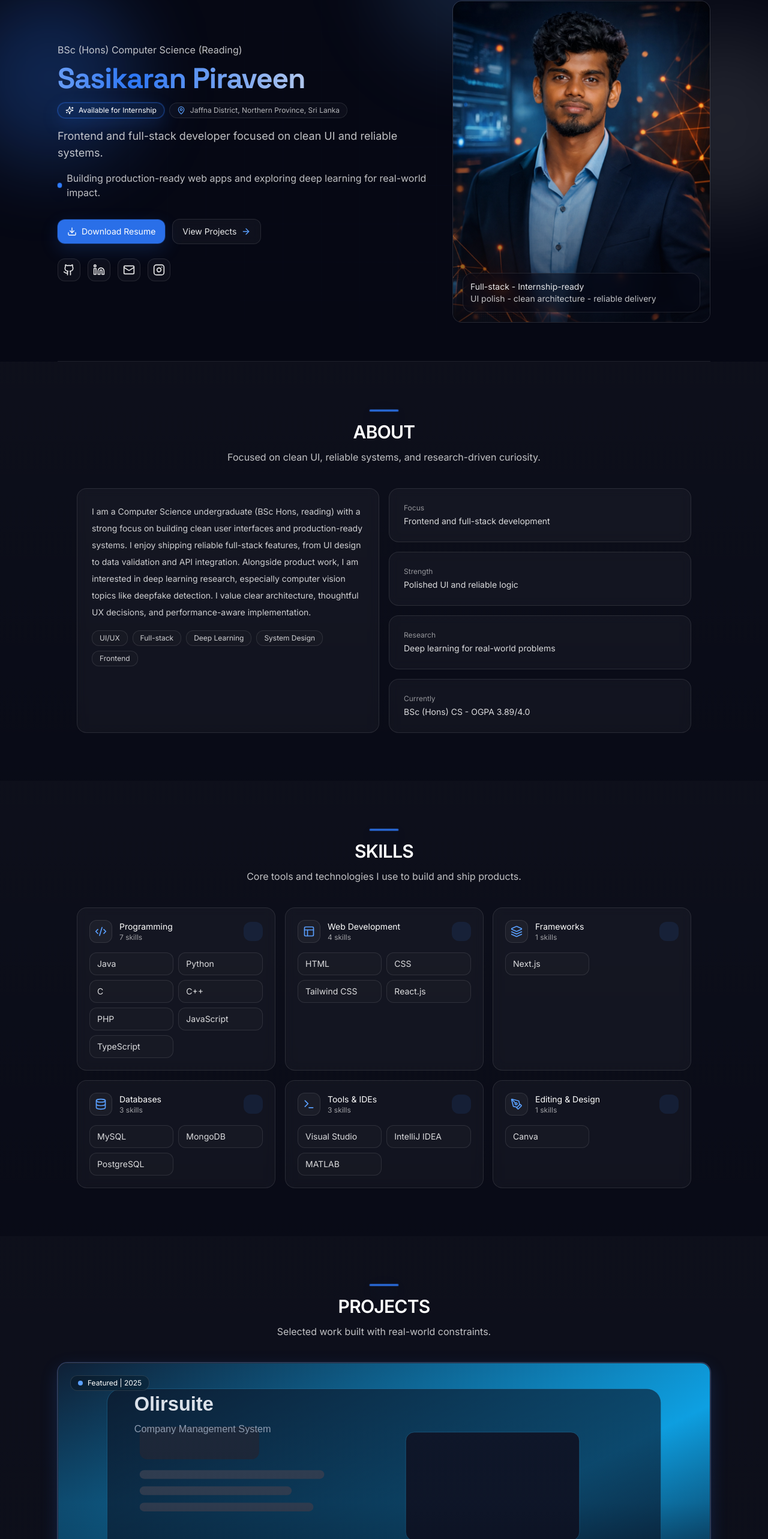
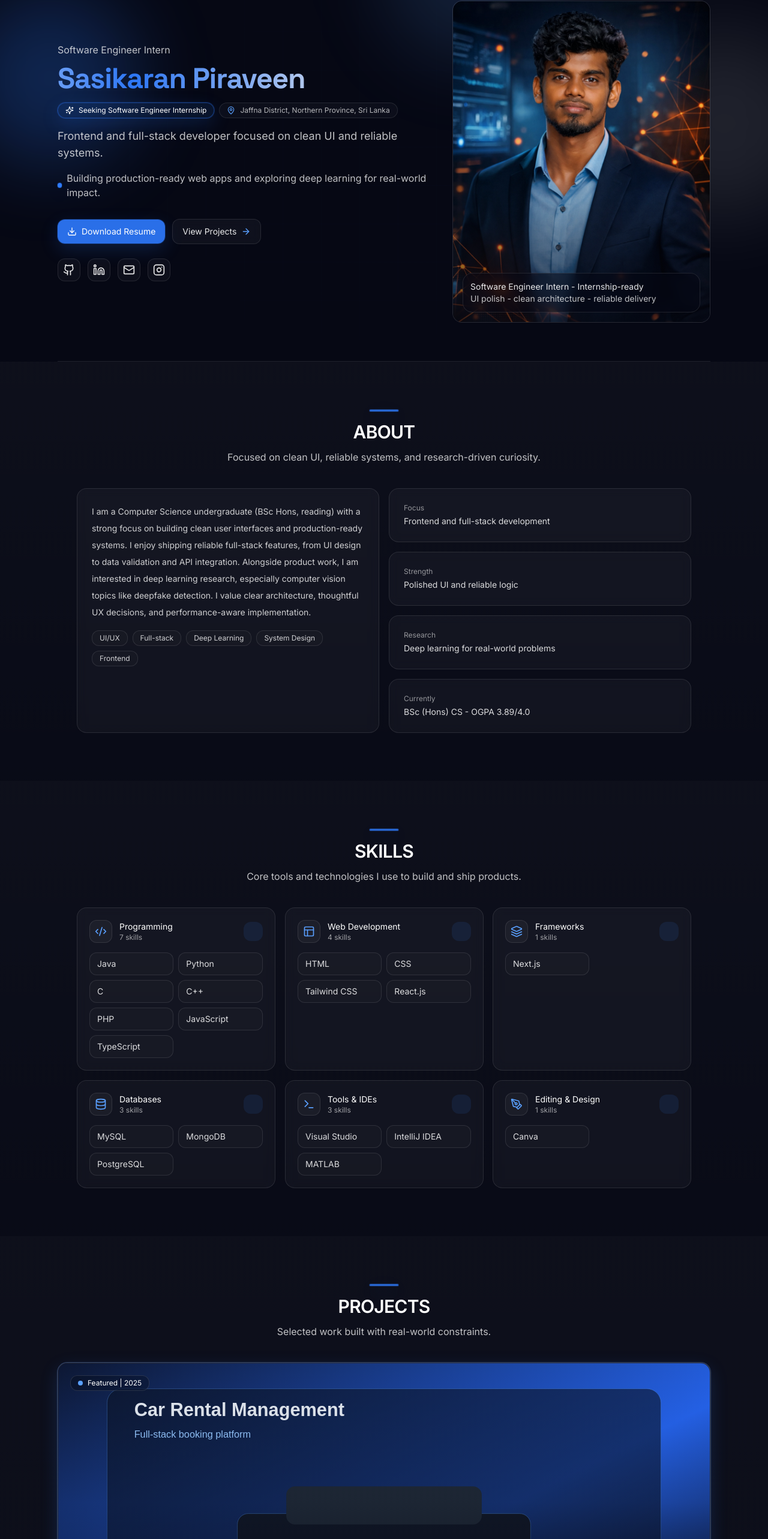
Before and after one commit to Piraveen17/Portfolio, a React (Vite) app: page / in a window 1280 px wide. Shown: the part 159-2725 px from the top of the page at 60% size. Built offline with nearby package versions, Linux system fonts and the light colour scheme.

Commit message:
Some changes are made

```diff
--- a/src/App.tsx
+++ b/src/App.tsx
@@ -44,13 +44,13 @@ export function App() {
             >
               <p className="text-sm leading-7 text-white/80">
                 I am a Computer Science undergraduate (BSc Hons, reading) with a
-                strong focus on building clean user interfaces and production-ready
-                systems. I enjoy shipping reliable full-stack features, from UI
-                design to data validation and API integration. Alongside product
-                work, I am interested in deep learning research, especially
-                computer vision topics like deepfake detection. I value clear
-                architecture, thoughtful UX decisions, and performance-aware
-                implementation.
+                strong focus on building clean user interfaces and
+                production-ready systems. I enjoy shipping reliable full-stack
+                features, from UI design to data validation and API integration.
+                Alongside product work, I am interested in deep learning
+                research, especially computer vision topics like deepfake
+                detection. I value clear architecture, thoughtful UX decisions,
+                and performance-aware implementation.
               </p>
               <div className="mt-4 flex flex-wrap gap-2">
                 {[
@@ -115,10 +115,6 @@ export function App() {
           tone="deep"
         >
           <ProjectsGrid />
-          <p className="mt-6 text-center text-xs text-white/50">
-            Replace thumbnails inside{" "}
-            <span className="text-white/70">public/projects/</span>.
-          </p>
         </Section>
 
         <Section
--- a/src/components/ContactCard.tsx
+++ b/src/components/ContactCard.tsx
@@ -8,8 +8,10 @@ export function ContactCard() {
         <h3 className="text-lg font-semibold">Let's connect</h3>
         <p className="mt-2 muted">
           Looking for a{" "}
-          <span className="text-white/85 font-medium">full-stack internship</span>
-          {" "}where I can ship features end-to-end and learn from real product
+          <span className="text-white/85 font-medium">
+            software engineer internship
+          </span>{" "}
+          where I can ship features end-to-end and learn from real product
           teams.
         </p>
 
--- a/src/components/Hero.tsx
+++ b/src/components/Hero.tsx
@@ -87,7 +87,8 @@ export function Hero() {
                 className="mt-4 flex flex-wrap items-center gap-2"
               >
                 <span className="inline-flex items-center gap-2 rounded-full border border-blueglow-500/35 bg-blueglow-500/10 px-3 py-1 text-xs font-medium text-blueglow-300 shadow-glow">
-                  <Sparkles className="h-3.5 w-3.5" /> Available for Internship
+                  <Sparkles className="h-3.5 w-3.5" /> Seeking Software Engineer
+                  Internship
                 </span>
                 <span className="inline-flex items-center gap-2 rounded-full border border-white/10 bg-white/[0.03] px-3 py-1 text-xs font-medium text-white/70 backdrop-blur">
                   <MapPin className="h-3.5 w-3.5 text-blueglow-400" />{" "}
@@ -204,7 +205,7 @@ export function Hero() {
                       <div className="absolute bottom-4 left-4 right-4">
                         <div className="rounded-2xl border border-white/10 bg-bg-950/55 p-3 backdrop-blur">
                           <p className="text-sm font-medium text-white/90">
-                            Full-stack - Internship-ready
+                            Software Engineer Intern - Internship-ready
                           </p>
                           <p className="text-sm muted">
                             UI polish - clean architecture - reliable delivery
--- a/src/components/Navbar.tsx
+++ b/src/components/Navbar.tsx
@@ -115,7 +115,7 @@ export function Navbar() {
       {/* Mobile panel */}
       <div
         className={[
-          "md:hidden transition-all duration-300",
+          "absolute left-0 top-16 z-40 w-full md:hidden transition-all duration-300",
           open
             ? "max-h-[520px] opacity-100"
             : "max-h-0 opacity-0 pointer-events-none",
--- a/src/lib/data.ts
+++ b/src/lib/data.ts
@@ -1,7 +1,7 @@
 export const PROFILE = {
   brand: "piraveen",
   name: "Sasikaran Piraveen",
-  title: "BSc (Hons) Computer Science (Reading)",
+  title: "Software Engineer Intern",
   tagline:
     "Frontend and full-stack developer focused on clean UI and reliable systems.",
   currently:
@@ -16,9 +16,23 @@ export const PROFILE = {
 
 export const PROJECTS = [
   {
+    title: "Car Rental Management System",
+    year: "2025",
+    badge: "Featured",
+    tagline:
+      "Full-stack booking platform with auth, filters, and availability checks.",
+    description:
+      "Booking validation logic with scalable database design and clean UI.",
+    accent: "cyan",
+    stack: ["Next.js", "TypeScript", "Supabase", "PostgreSQL", "shadcn/ui"],
+    github: "https://github.com/Piraveen17",
+    demo: "https://ajcar-rental.vercel.app",
+    image: "/projects/car-rental-system.svg",
+  },
+  {
     title: "Olirsuite - Company Management System",
     year: "2025",
-    badge: "Featured",
+    badge: "Selected",
     tagline:
       "Responsive company management UI with finance tracking and API integration.",
     description:
@@ -39,20 +53,6 @@ export const PROJECTS = [
     stack: ["Next.js", "TypeScript", "MongoDB", "Python", "Postman"],
     github: "https://github.com/Piraveen17",
     image: "/projects/cheatshield.svg",
-  },
-  {
-    title: "Car Rental Management System",
-    year: "2025",
-    badge: "Selected",
-    tagline:
-      "Full-stack booking platform with auth, filters, and availability checks.",
-    description:
-      "Booking validation logic with scalable database design and clean UI.",
-    accent: "cyan",
-    stack: ["Next.js", "TypeScript", "Supabase", "PostgreSQL", "shadcn/ui"],
-    github: "https://github.com/Piraveen17",
-    demo: "https://ajcar-rental.vercel.app",
-    image: "/projects/car-rental-system.svg",
   },
   {
     title: "JeyaFoods - Food Ordering System",
```
Also changed, not shown: src/components/ProjectsGrid.tsx (+5 -2 lines).
